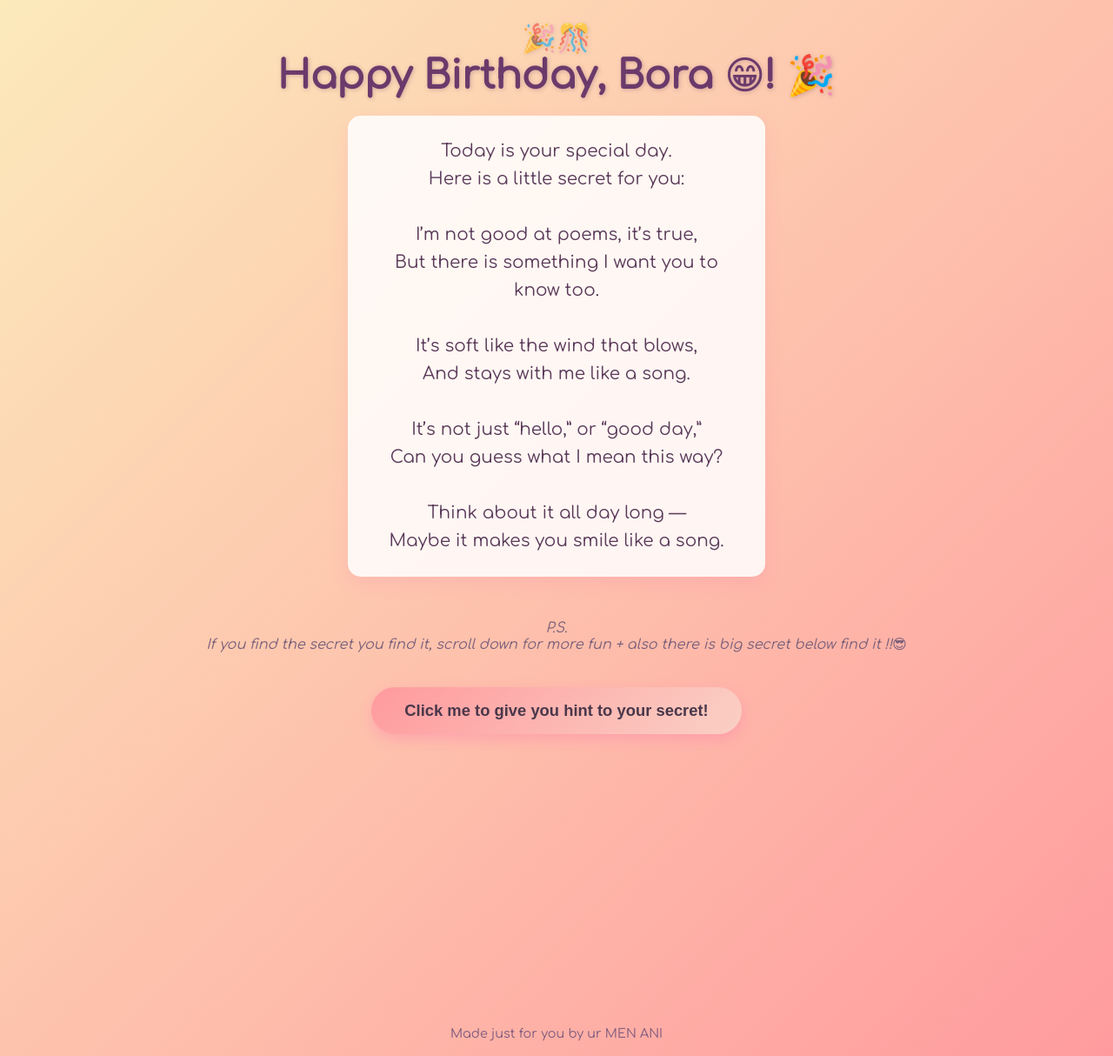
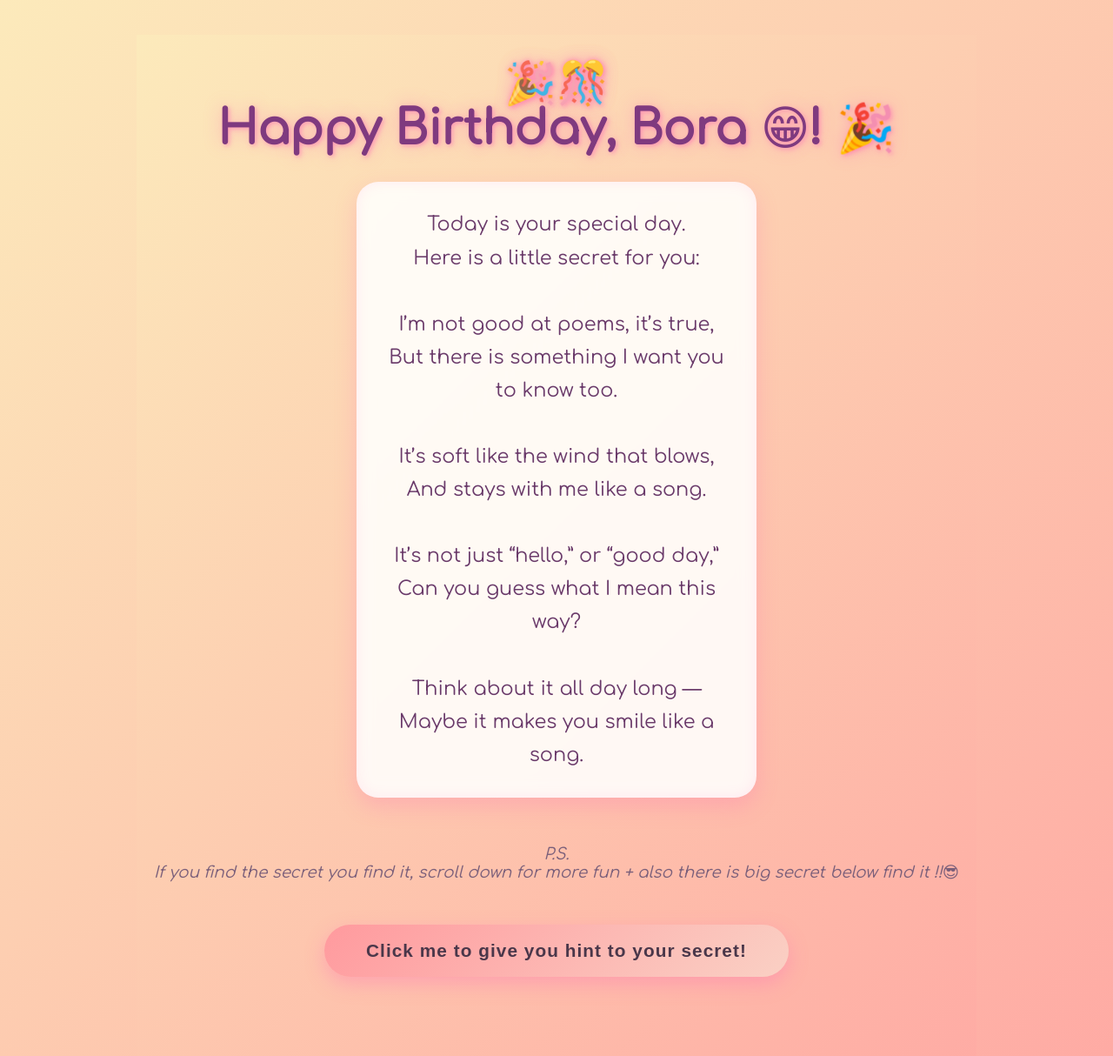
Before and after one commit to ananiabelay/BJD, a plain HTML site: page index.html in a window 1280 px wide. Shown: the top 1214 px of the page at 87% size. Drawn offline with Linux system fonts and the light colour scheme.

Commit message:
Update index.html
asdasd

```diff
--- a/index.html
+++ b/index.html
@@ -7,134 +7,229 @@
 <style>
   @import url('https://fonts.googleapis.com/css2?family=Comfortaa&display=swap');
 
-  body {
-    margin: 0;
-    padding: 30px 20px;
+  /* Reset */
+  *, *::before, *::after {
+    box-sizing: border-box;
+  }
+
+  html, body {
+    margin: 0; padding: 0;
     font-family: 'Comfortaa', cursive, sans-serif;
     background: linear-gradient(135deg, #fceabb, #ff9a9e);
     color: #4a374a;
+    min-height: 100vh;
     display: flex;
     flex-direction: column;
-    min-height: 100vh;
+    align-items: center;
     justify-content: flex-start;
-    align-items: center;
     text-align: center;
+    padding: 40px 20px 40px;
+    overflow-x: hidden;
   }
 
-  h1 {
-    font-size: 2.8rem;
-    margin-bottom: 20px;
-    position: relative;
+  /* Splash screen */
+  #splash {
+    position: fixed;
+    inset: 0;
+    background: linear-gradient(135deg, #ff9a9e, #fad0c4);
+    display: flex;
+    justify-content: center;
+    align-items: center;
+    flex-direction: column;
     color: #6b3a6b;
-    text-shadow: 1px 1px 5px rgba(107, 58, 107, 0.3);
+    font-size: 2.6rem;
+    font-weight: 700;
+    letter-spacing: 0.08em;
+    z-index: 9999;
+    user-select: none;
+    animation: splashPulse 1.8s ease-in-out infinite alternate;
+    transition: opacity 1s ease;
   }
 
-  /* Small confetti circles behind the header */
+  #splash.fade-out {
+    opacity: 0;
+    pointer-events: none;
+  }
+
+  @keyframes splashPulse {
+    0% { transform: scale(1) rotate(0deg); }
+    100% { transform: scale(1.05) rotate(3deg); }
+  }
+
+  #splash div:last-child {
+    font-size: 1.3rem;
+    margin-top: 15px;
+    font-weight: 400;
+    letter-spacing: 0.06em;
+    opacity: 0.85;
+  }
+
+  /* Heading */
+  h1 {
+    font-size: 3.4rem;
+    margin-bottom: 30px;
+    color: #7f3a7f;
+    text-shadow:
+      2px 2px 5px rgba(255 105 180 / 0.5),
+      0 0 20px rgba(255 105 180 / 0.4);
+    position: relative;
+    user-select: none;
+    animation: fadeInUp 1.2s ease forwards;
+    opacity: 0;
+  }
+
   h1::before {
     content: "🎉🎊";
     position: absolute;
-    top: -35px;
+    top: -48px;
     left: 50%;
     transform: translateX(-50%);
-    font-size: 2rem;
-    opacity: 0.6;
+    font-size: 3rem;
+    opacity: 0.75;
     user-select: none;
+    filter: drop-shadow(0 0 3px #ff75b0);
+    animation: bounce 2.5s infinite ease-in-out;
   }
 
-  .poem {
-    max-width: 420px;
-    font-size: 1.25rem;
-    line-height: 1.6;
-    margin-bottom: 35px;
-    background: rgba(255, 255, 255, 0.85);
-    padding: 25px 30px;
-    border-radius: 15px;
-    box-shadow: 0 8px 20px rgba(255, 105, 180, 0.15);
-    user-select: none;
-    color: #5a3a5a;
+  @keyframes bounce {
+    0%, 100% { transform: translateX(-50%) translateY(0); }
+    50% { transform: translateX(-50%) translateY(-12px); }
   }
 
+  /* Poem box */
+  .poem {
+    max-width: 460px;
+    font-size: 1.4rem;
+    line-height: 1.7;
+    margin-bottom: 45px;
+    background: rgba(255 255 255 / 0.9);
+    padding: 30px 36px;
+    border-radius: 25px;
+    box-shadow:
+      0 10px 25px rgba(255 105 180 / 0.25),
+      inset 0 0 15px rgba(255 105 180 / 0.12);
+    color: #6a3a6a;
+    user-select: none;
+    animation: fadeInUp 1.6s ease forwards;
+    opacity: 0;
+    backdrop-filter: saturate(180%) blur(10px);
+  }
+
+  /* PS note */
   .ps {
     font-style: italic;
-    margin-top: 15px;
-    margin-bottom: 40px;
+    margin-top: 10px;
+    margin-bottom: 50px;
     color: #7a5f7a;
     user-select: none;
+    font-size: 1.15rem;
+    animation: fadeInUp 1.8s ease forwards;
+    opacity: 0;
   }
 
+  /* Secret Button */
   #secretButton {
     display: none;
     background: linear-gradient(135deg, #ff9a9e, #fad0c4);
     border: none;
     color: #4a374a;
-    font-weight: 700;
-    padding: 16px 38px;
-    border-radius: 40px;
-    font-size: 1.15rem;
+    font-weight: 800;
+    padding: 18px 48px;
+    border-radius: 50px;
+    font-size: 1.3rem;
     cursor: pointer;
-    box-shadow: 0 6px 15px rgba(255, 105, 180, 0.3);
-    transition: background 0.35s ease, box-shadow 0.35s ease;
+    box-shadow: 0 8px 22px rgba(255 105 180 / 0.35);
+    transition: background 0.4s ease, box-shadow 0.4s ease, transform 0.3s ease;
     user-select: none;
+    letter-spacing: 0.05em;
   }
 
   #secretButton:hover,
   #secretButton:focus {
     background: linear-gradient(135deg, #fad0c4, #ff9a9e);
-    box-shadow: 0 8px 25px rgba(255, 105, 180, 0.5);
+    box-shadow: 0 12px 30px rgba(255 105 180 / 0.6);
     outline: none;
+    transform: scale(1.05);
   }
 
+  /* Secret Message */
   #secretMessage {
-    margin-top: 30px;
-    max-width: 420px;
-    font-size: 1.25rem;
-    line-height: 1.5;
-    color: #6e4b6e;
+    margin-top: 40px;
+    max-width: 460px;
+    font-size: 1.35rem;
+    line-height: 1.6;
+    color: #7b4b7b;
     opacity: 0;
     transition: opacity 1.2s ease;
     user-select: text;
-    background: rgba(255, 255, 255, 0.9);
-    padding: 25px 30px;
-    border-radius: 15px;
-    box-shadow: 0 8px 20px rgba(255, 105, 180, 0.18);
+    background: rgba(255 255 255 / 0.95);
+    padding: 30px 36px;
+    border-radius: 25px;
+    box-shadow:
+      0 12px 28px rgba(255 105 180 / 0.2),
+      inset 0 0 18px rgba(255 105 180 / 0.1);
+    backdrop-filter: saturate(180%) blur(12px);
   }
 
   #secretMessage.visible {
     opacity: 1;
   }
 
+  /* Footer */
   footer {
     margin-top: auto;
-    font-size: 0.9rem;
+    font-size: 1rem;
     color: #7d5a7d;
-    padding-bottom: 15px;
+    padding-bottom: 20px;
     user-select: none;
+    font-weight: 600;
+    letter-spacing: 0.08em;
+    opacity: 0.8;
   }
 
-  /* Responsive font sizing */
+  /* Animations */
+  @keyframes fadeInUp {
+    from {
+      opacity: 0;
+      transform: translateY(25px);
+    }
+    to {
+      opacity: 1;
+      transform: translateY(0);
+    }
+  }
+
+  /* Responsive */
   @media (max-width: 450px) {
     h1 {
-      font-size: 2.2rem;
+      font-size: 2.4rem;
     }
     .poem, #secretMessage {
-      font-size: 1.1rem;
+      font-size: 1.15rem;
       max-width: 90vw;
-      padding: 20px;
+      padding: 22px 24px;
+      border-radius: 18px;
     }
     #secretButton {
       width: 90vw;
-      padding: 15px 0;
-      font-size: 1rem;
-      border-radius: 35px;
+      padding: 16px 0;
+      font-size: 1.1rem;
+      border-radius: 45px;
     }
   }
 </style>
 </head>
 <body>
 
+<!-- Splash screen -->
+<div id="splash" role="alert" aria-live="assertive" aria-busy="true" aria-label="Loading screen">
+  <div>🎈 Just a moment...</div>
+  <div>Loading your surprise! 🎁</div>
+</div>
+
 <h1>Happy Birthday, Bora 😁! 🎉</h1>
 
-<div class="poem">
+<div class="poem" aria-label="Birthday poem">
   Today is your special day.<br />
   Here is a little secret for you:<br /><br />
 
@@ -151,39 +246,52 @@
   Maybe it makes you smile like a song.
 </div>
 
-<div class="ps">P.S.<br />If you find the secret you find it, scroll down for more fun + also there is big secret below find it !!😎</div>
+<div class="ps" aria-label="Postscript note">
+  P.S.<br />If you find the secret you find it, scroll down for more fun + also there is big secret below find it !!😎
+</div>
 
 <button id="secretButton" aria-label="Reveal secret message">Click me to give you hint to your secret!</button>
 
 <div id="secretMessage" aria-live="polite" role="region" tabindex="0">
   <strong>
     <p>መልካም ልደት ለቤዛ <br />
-    ትንሽ ክንፈር እንዲኖርሽ ተመኝ በዛው 😁</p>
+    <p>ጉዞ ወደ 19 አመት <br />
+    ትንሽ ክንፈር + ረዝም ቁመት  እንዲኖርሽ ተመኝ በዛው 😁</p>
   </strong>
-  <p>This site will be removed in 1 hour,<br />
-  so you better take a screenshot, my girl!</p><br />
+  <p><br />
+     <br /> <b>A small gift from your Man + Teacher .</b>,
+     Hope u liked it my Girl! , find the secret</p><br />
   <p style="font-size: 0.9rem; color: #bfa5bfa8; letter-spacing: 0.25em; margin-top: 10px; user-select: text;">
-    ..- .-.   -- .. -. .
+  ..- .-. / - .... . / --. --- .-.. -.. / .. / ..-. --- ..- -. -.. / .. -. / - .... . / -- ..- -.. / .... ..-
   </p>
-
 </div>
 
-<footer class="color:white">Made just for you by ur MEN ANI</footer>
+<footer>© 2025, Your Birthday Surprise</footer>
 
 <script>
+  window.addEventListener('load', () => {
+    // Fade out splash screen after 1.8 seconds
+    const splash = document.getElementById('splash');
+    setTimeout(() => {
+      splash.classList.add('fade-out');
+      setTimeout(() => {
+        splash.style.display = 'none';
+        // Show secret button after splash disappears
+        document.getElementById('secretButton').style.display = 'inline-block';
+      }, 1100);
+    }, 1800);
+  });
+
   const secretButton = document.getElementById('secretButton');
   const secretMessage = document.getElementById('secretMessage');
 
-  window.addEventListener('scroll', () => {
-    if (window.scrollY > 150) {
-      secretButton.style.display = 'inline-block';
-    }
-  });
-
   secretButton.addEventListener('click', () => {
     secretMessage.classList.add('visible');
+    secretMessage.focus();
+    // Scroll secret message into view smoothly
+    secretMessage.scrollIntoView({behavior: 'smooth', block: 'center'});
+    // Hide the button after reveal
     secretButton.style.display = 'none';
-    secretMessage.focus();
   });
 </script>
 
```
